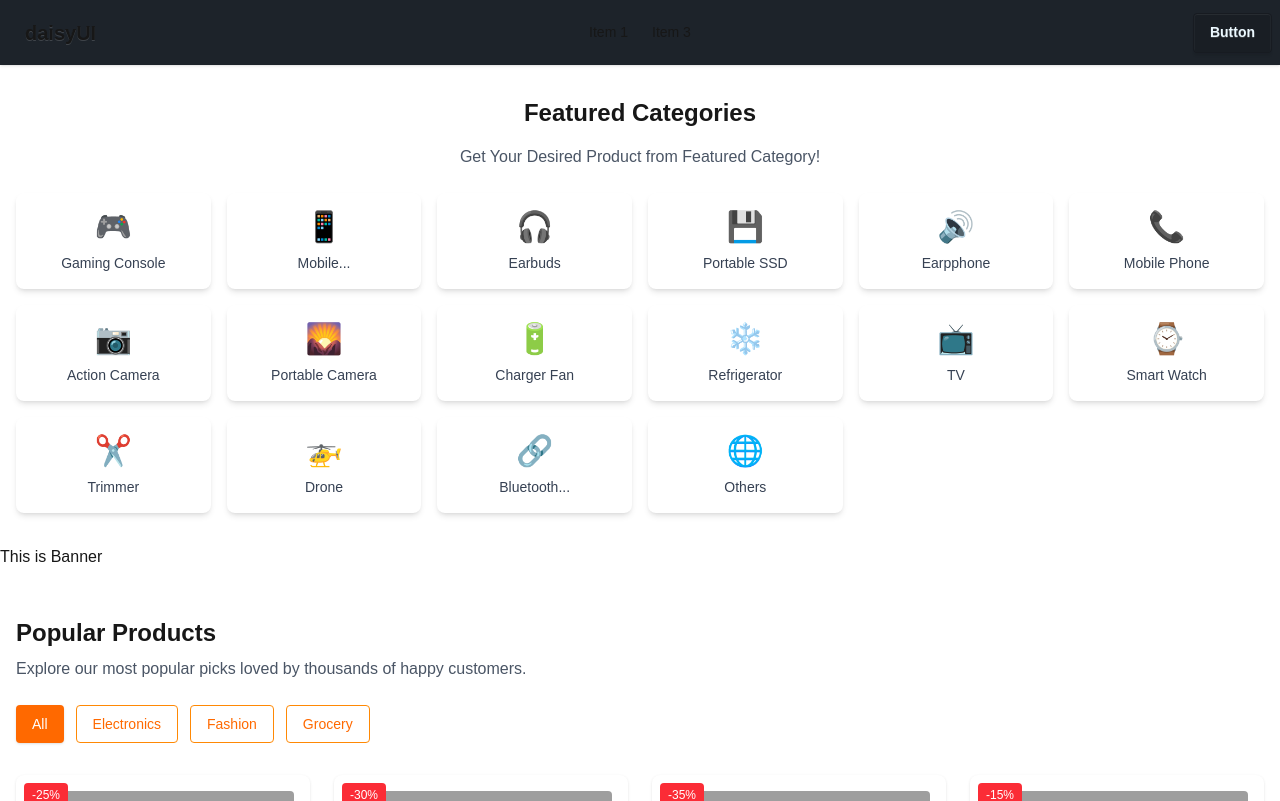
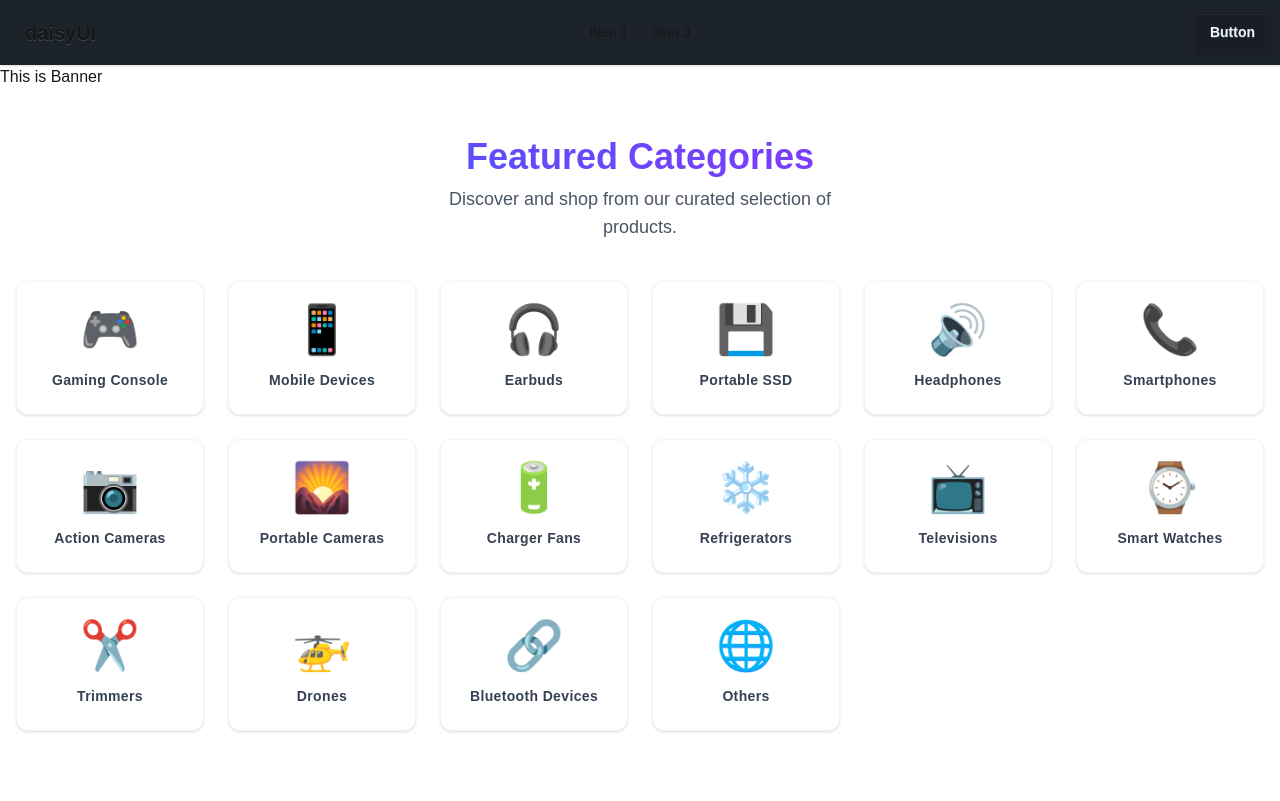
Before and after one commit to Mostakim69/demo-e-projects, a Next.js app: page / in a window 1280 px wide. Shown: the top 801 px of the page. Built offline with nearby package versions, Linux system fonts and the light colour scheme; grey boxes are pictures that could not be loaded.

Commit message:
Complete Featured Categories Section

```diff
--- a/app/components/catagories/Catagories.jsx
+++ b/app/components/catagories/Catagories.jsx
@@ -1,40 +1,123 @@
+'use client';
+
 import React from 'react';
+import { motion } from 'framer-motion';
 
 export default function Categories() {
   const categories = [
     { name: 'Gaming Console', icon: '🎮' },
-    { name: 'Mobile...', icon: '📱' },
+    { name: 'Mobile Devices', icon: '📱' },
     { name: 'Earbuds', icon: '🎧' },
     { name: 'Portable SSD', icon: '💾' },
-    { name: 'Earpphone', icon: '🔊' },
-    { name: 'Mobile Phone', icon: '📞' },
-    { name: 'Action Camera', icon: '📷' },
-    { name: 'Portable Camera', icon: '🌄' },
-    { name: 'Charger Fan', icon: '🔋' },
-    { name: 'Refrigerator', icon: '❄️' },
-    { name: 'TV', icon: '📺' },
-    { name: 'Smart Watch', icon: '⌚' },
-    { name: 'Trimmer', icon: '✂️' },
-    { name: 'Drone', icon: '🚁' },
-    { name: 'Bluetooth...', icon: '🔗' },
+    { name: 'Headphones', icon: '🔊' },
+    { name: 'Smartphones', icon: '📞' },
+    { name: 'Action Cameras', icon: '📷' },
+    { name: 'Portable Cameras', icon: '🌄' },
+    { name: 'Charger Fans', icon: '🔋' },
+    { name: 'Refrigerators', icon: '❄️' },
+    { name: 'Televisions', icon: '📺' },
+    { name: 'Smart Watches', icon: '⌚' },
+    { name: 'Trimmers', icon: '✂️' },
+    { name: 'Drones', icon: '🚁' },
+    { name: 'Bluetooth Devices', icon: '🔗' },
     { name: 'Others', icon: '🌐' },
   ];
 
+  // Staggered animation variants for the grid
+  const containerVariants = {
+    hidden: { opacity: 0 },
+    visible: {
+      opacity: 1,
+      transition: {
+        staggerChildren: 0.1,
+        delayChildren: 0.2,
+      },
+    },
+  };
+
+  const itemVariants = {
+    hidden: { opacity: 0, y: 20, scale: 0.95 },
+    visible: {
+      opacity: 1,
+      y: 0,
+      scale: 1,
+      transition: {
+        type: 'spring',
+        stiffness: 300,
+        damping: 24,
+      },
+    },
+    hover: {
+      scale: 1.05,
+      y: -5,
+      transition: {
+        type: 'spring',
+        stiffness: 400,
+        damping: 17,
+      },
+    },
+  };
+
   return (
-    <div className="container mx-auto py-8 px-4">
-      <h2 className="text-2xl font-semibold text-center mb-4">Featured Categories</h2>
-      <p className="text-center text-gray-600 mb-6">Get Your Desired Product from Featured Category!</p>
-      <div className="grid grid-cols-1 sm:grid-cols-2 md:grid-cols-4 lg:grid-cols-6 gap-4">
+    <div className="container mx-auto py-12 px-4">
+      <motion.div
+        className="text-center mb-10"
+        initial={{ opacity: 0, y: -20 }}
+        animate={{ opacity: 1, y: 0 }}
+        transition={{ duration: 0.6, ease: 'easeOut' }}
+      >
+        <motion.h2
+          className="text-4xl font-bold text-gray-900 mb-2 bg-gradient-to-r from-blue-600 to-purple-600 bg-clip-text text-transparent"
+          initial={{ scale: 0.9 }}
+          whileInView={{ scale: 1 }}
+          transition={{ duration: 0.5 }}
+        >
+          Featured Categories
+        </motion.h2>
+        <motion.p
+          className="text-lg text-gray-600 max-w-md mx-auto"
+          initial={{ opacity: 0 }}
+          whileInView={{ opacity: 1 }}
+          transition={{ delay: 0.3, duration: 0.5 }}
+        >
+          Discover and shop from our curated selection of products.
+        </motion.p>
+      </motion.div>
+
+      <motion.div
+        className="grid grid-cols-2 sm:grid-cols-3 md:grid-cols-4 lg:grid-cols-6 cursor-pointer gap-6"
+        variants={containerVariants}
+        initial="hidden"
+        whileInView="visible"
+        viewport={{ once: true, margin: '-100px' }}
+      >
         {categories.map((category, index) => (
-          <div
+          <motion.div
             key={index}
-            className="flex flex-col items-center justify-center p-4 bg-white rounded-lg shadow-md hover:shadow-lg transition-shadow duration-300"
+            className="flex flex-col items-center justify-center p-6 bg-white rounded-xl shadow-sm hover:shadow-xl transition-shadow duration-300 border border-gray-100 overflow-hidden group"
+            variants={itemVariants}
+            whileHover="hover"
+            whileTap={{ scale: 0.98 }}
           >
-            <span className="text-3xl mb-2">{category.icon}</span>
-            <p className="text-sm text-gray-700 text-center">{category.name}</p>
-          </div>
+            <motion.span
+              className="text-5xl mb-4 text-gray-800 group-hover:text-blue-600 transition-colors duration-300"
+              initial={{ rotate: -180 }}
+              animate={{ rotate: 0 }}
+              transition={{ duration: 0.6, delay: index * 0.05 }}
+            >
+              {category.icon}
+            </motion.span>
+            <motion.p
+              className="text-sm font-semibold text-gray-700 text-center capitalize tracking-wide"
+              initial={{ opacity: 0 }}
+              whileInView={{ opacity: 1 }}
+              transition={{ delay: 0.5 + index * 0.05 }}
+            >
+              {category.name}
+            </motion.p>
+          </motion.div>
         ))}
-      </div>
+      </motion.div>
     </div>
   );
 }
--- a/app/page.js
+++ b/app/page.js
@@ -11,8 +11,8 @@ export default function Home() {
   return (
     <main>
       <Navbar></Navbar>
+      <Banner />
       <Catagories />
-      <Banner />
       <PopularProduct />
       <Testimonial />
       <Newsletter />
--- a/package.json
+++ b/package.json
@@ -9,6 +9,7 @@
     "lint": "eslint"
   },
   "dependencies": {
+    "framer-motion": "^12.23.15",
     "lucide-react": "^0.544.0",
     "next": "15.5.3",
     "react": "19.1.0",
```
Also changed, not shown: 1 other file (tests, documents, lock files or other folders).
